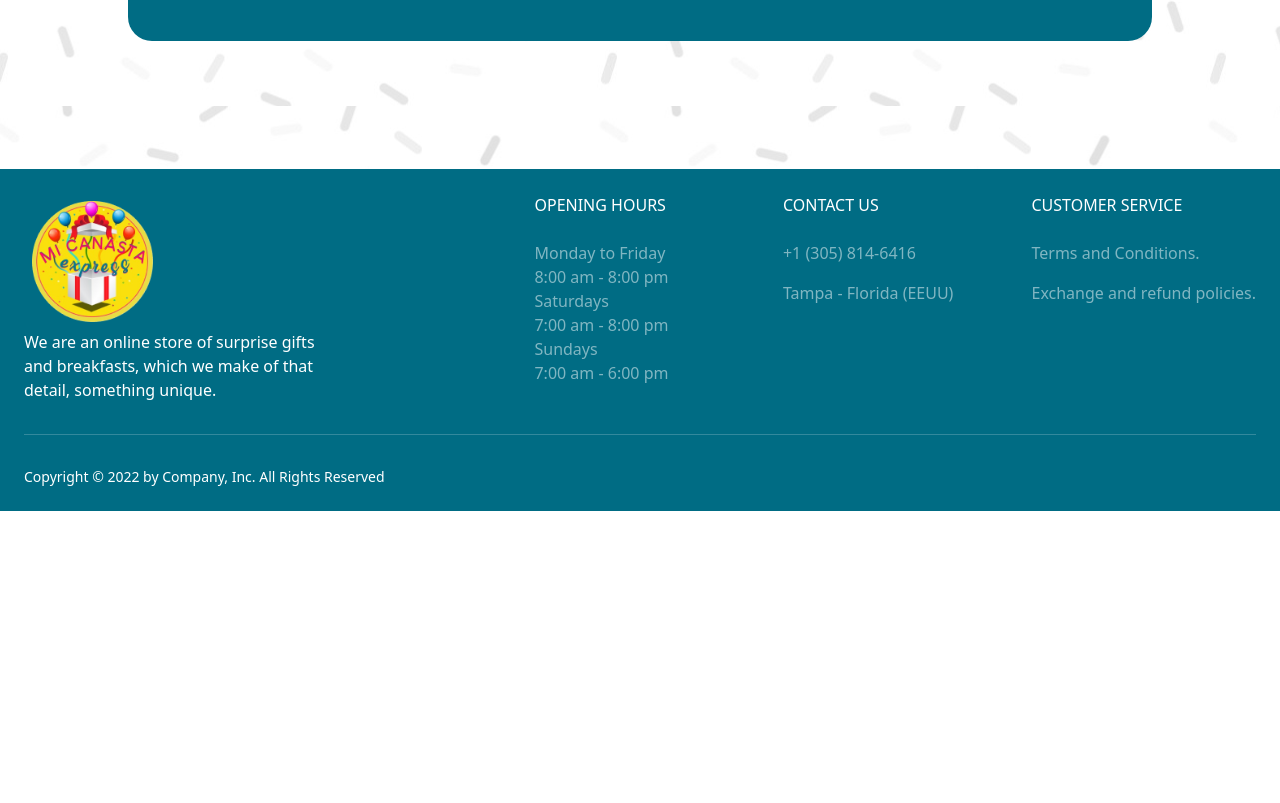
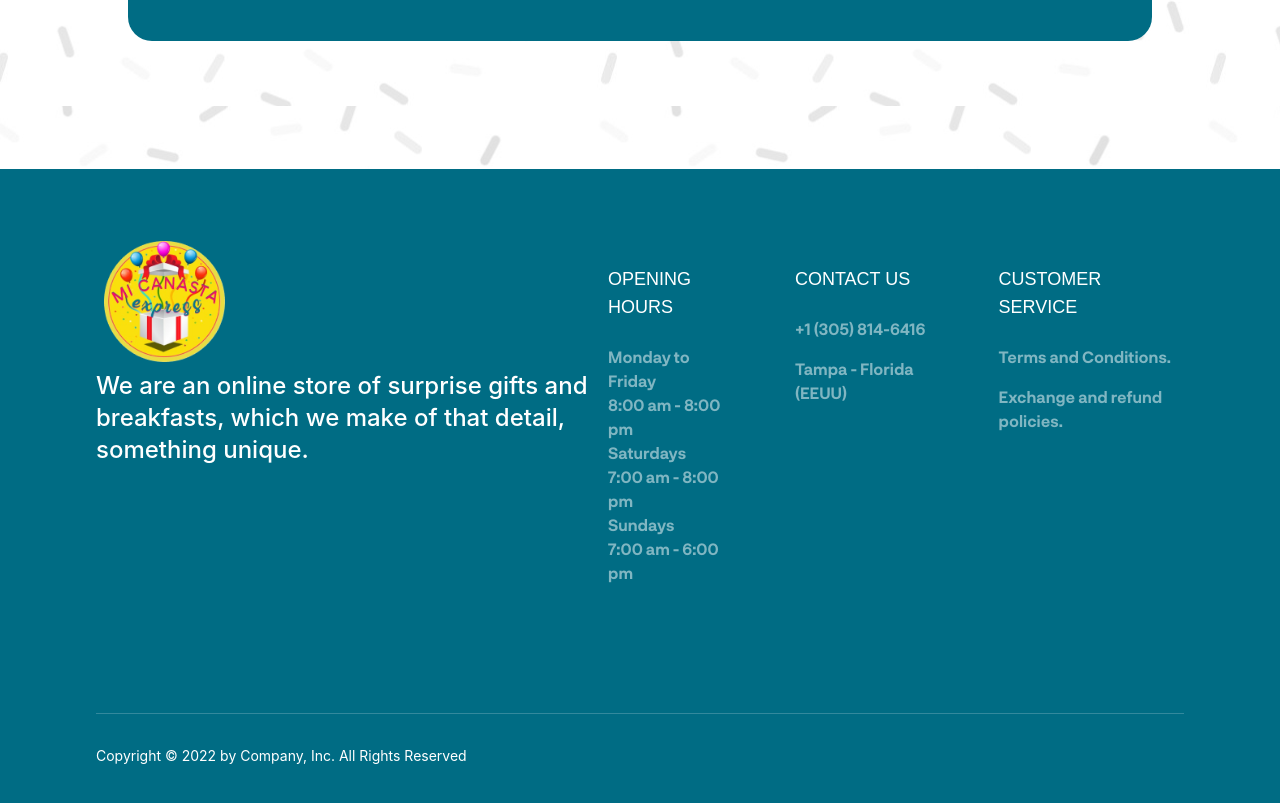
Before and after one commit to mateol9/MiCanastaExpress, a React (Vite) app: page / in a window 1280 px wide. Shown: the part 991-1794 px from the top of the page. Before the commit the page ends 1502 px from the top, so only its background shows below. Built offline with nearby package versions, Linux system fonts and the light colour scheme.

Commit message:
fix desktop footer

```diff
--- a/src/components/Footer/Footer.jsx
+++ b/src/components/Footer/Footer.jsx
@@ -2,21 +2,23 @@ import logo from '../../assets/logo.png';
 
 const Footer = () => {
 	return (
-		<footer className='p-4 bg-[#006C84] sm:p-6'>
-			<div className='md:flex md:justify-between'>
-				<div className='flex flex-col text-white w-80'>
+		<footer className='bg-[#006C84] pb-10 pt-16 px-24'>
+			<div className='md:flex justify-between mb-32'>
+				<div className='flex flex-col text-white max-w-lg'>
 					<a href='#' className='w-[121px] p-2 box-content'>
 						<img src={logo} className='mr-3' alt='MiCanastaExpress Logo' />
 					</a>
-					<p>
+					<p className='text-2xl fontStyleInter font-medium'>
 						We are an online store of surprise gifts and breakfasts, which we
 						make of that detail, something unique.
 					</p>
 				</div>
-				<div className='grid grid-cols-2 gap-8 sm:gap-6 sm:grid-cols-3 text-white'>
+				<div className='flex mt-8 gap-16 text-white'>
 					<div>
-						<h2 className='mb-6'>OPENING HOURS</h2>
-						<ul className='text-white/50'>
+						<h2 className='mb-6 fontStyleJost font-medium text-lg'>
+							OPENING HOURS
+						</h2>
+						<ul className='text-white/50 fontStyleNeurial font-bold'>
 							<li>Monday to Friday</li>
 							<li>8:00 am - 8:00 pm</li>
 							<li>Saturdays</li>
@@ -26,24 +28,32 @@ const Footer = () => {
 						</ul>
 					</div>
 					<div>
-						<h2 className='mb-6'>CONTACT US</h2>
-						<ul className='text-white/50'>
+						<h2 className='mb-6 min-h-max fontStyleJost font-medium text-lg'>
+							CONTACT US
+						</h2>
+						<ul className='text-white/50 fontStyleNeurial font-bold text-base'>
 							<li className='mb-4'>+1 (305) 814-6416</li>
 							<li>Tampa - Florida (EEUU)</li>
 						</ul>
 					</div>
 					<div>
-						<h2 className='mb-6'>CUSTOMER SERVICE</h2>
-						<ul className='text-white/50'>
-							<li className='mb-4'>Terms and Conditions.</li>
-							<li>Exchange and refund policies.</li>
+						<h2 className='mb-6 fontStyleJost font-medium text-lg'>
+							CUSTOMER SERVICE
+						</h2>
+						<ul className='text-white/50 fontStyleNeurial font-bold'>
+							<a href='#' className='hover:underline'>
+								<li className='mb-4'>Terms and Conditions.</li>
+							</a>
+							<a href='#' className='hover:underline'>
+								<li>Exchange and refund policies.</li>
+							</a>
 						</ul>
 					</div>
 				</div>
 			</div>
 			<hr className='my-6 border-white/20 sm:mx-auto lg:my-8' />
 			<div className='sm:flex sm:items-center sm:justify-between'>
-				<span className='text-sm text-white'>
+				<span className='text-sm text-white fontStyleInter font-normal'>
 					Copyright © 2022 by Company, Inc. All Rights Reserved
 				</span>
 			</div>
```
